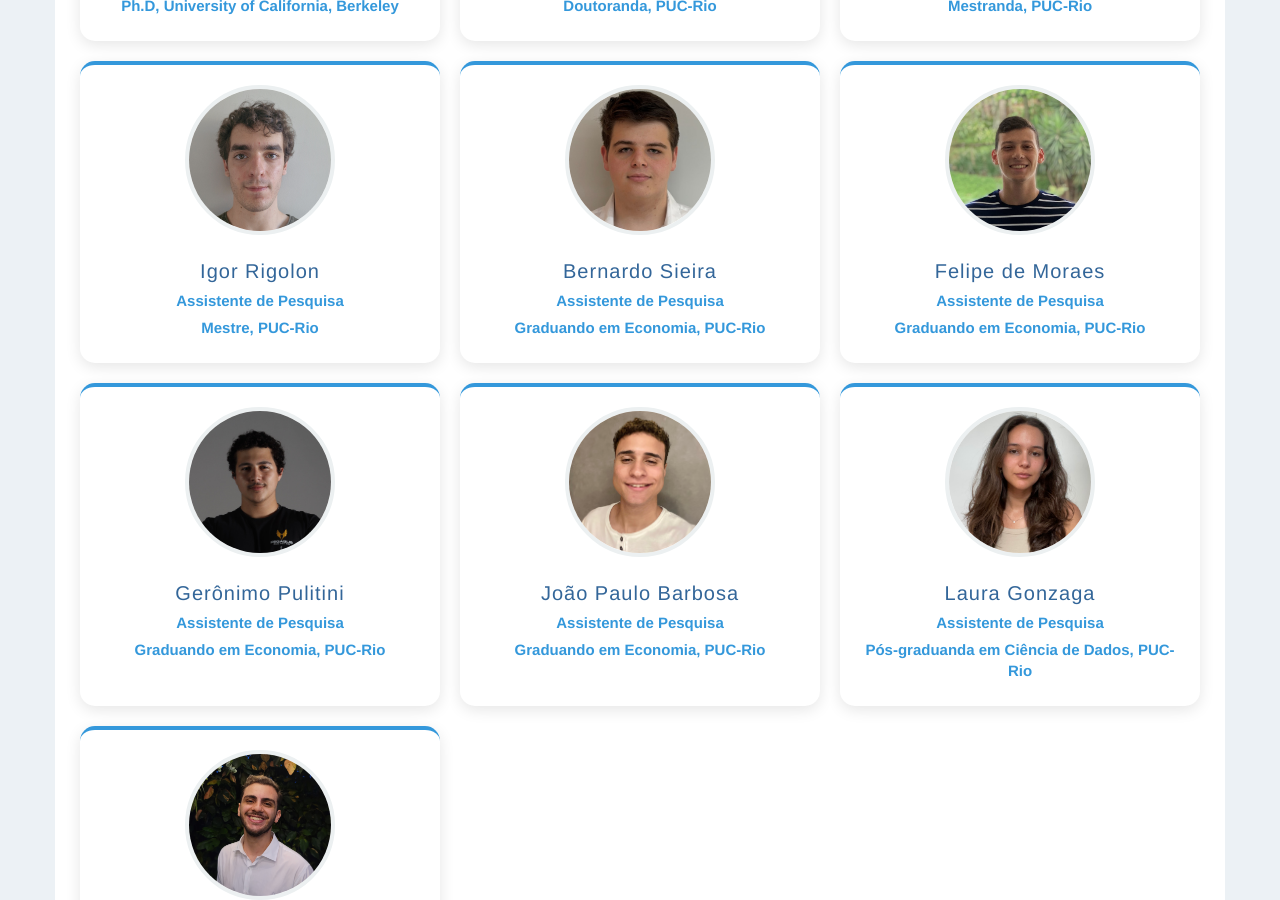
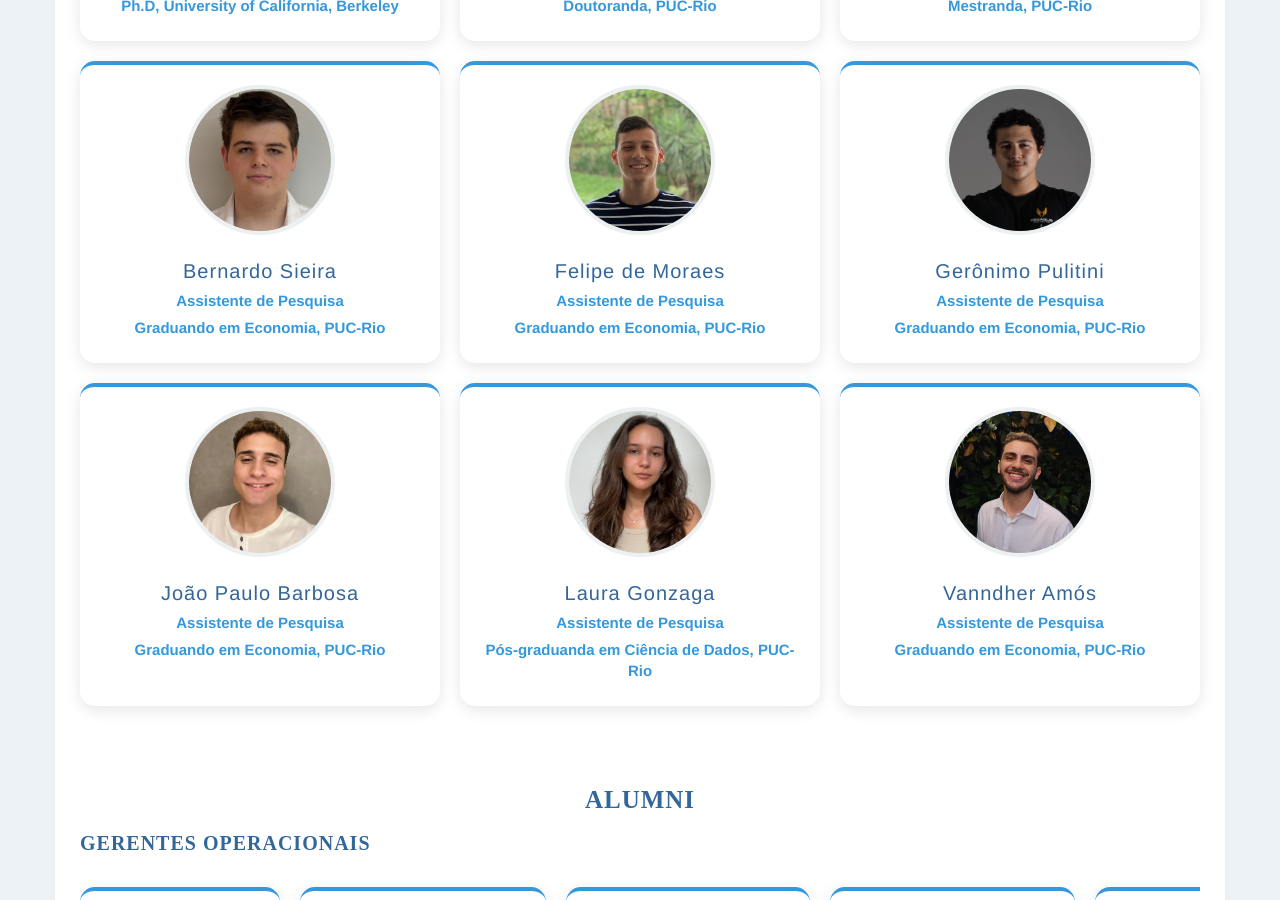
Before and after one commit to datazoompuc/datazoompuc.github.io, a Jekyll site: the page built from pt/equipe.md, in a window 1280 px wide and 900 px high, scrolled down 523 px. Built offline with Jekyll 4.4.1, drawn with Linux system fonts in a browser that asks for light colours; nearby versions of some CDN libraries; some web fonts are replaced.

Commit message:
Adicionei o Igor Rigolon no Alumni

```diff
--- a/_data/equipe.yml
+++ b/_data/equipe.yml
@@ -19,13 +19,6 @@
     inicio: "2022"
     photo: "/assets/img/team/laura_regadas.jpg"
     site: "https://br.linkedin.com/in/laura-t-regadas"
-
-  - nome: "Igor Rigolon"
-    cargo: "Assistente de Pesquisa"
-    formacao: "Mestre, PUC-Rio"
-    inicio: "2021"
-    photo: "/assets/img/team/igor.jpg"
-    site: "https://github.com/IgorRigolon"
 
   - nome: "Bernardo Sieira"
     cargo: "Assistente de Pesquisa"
```
